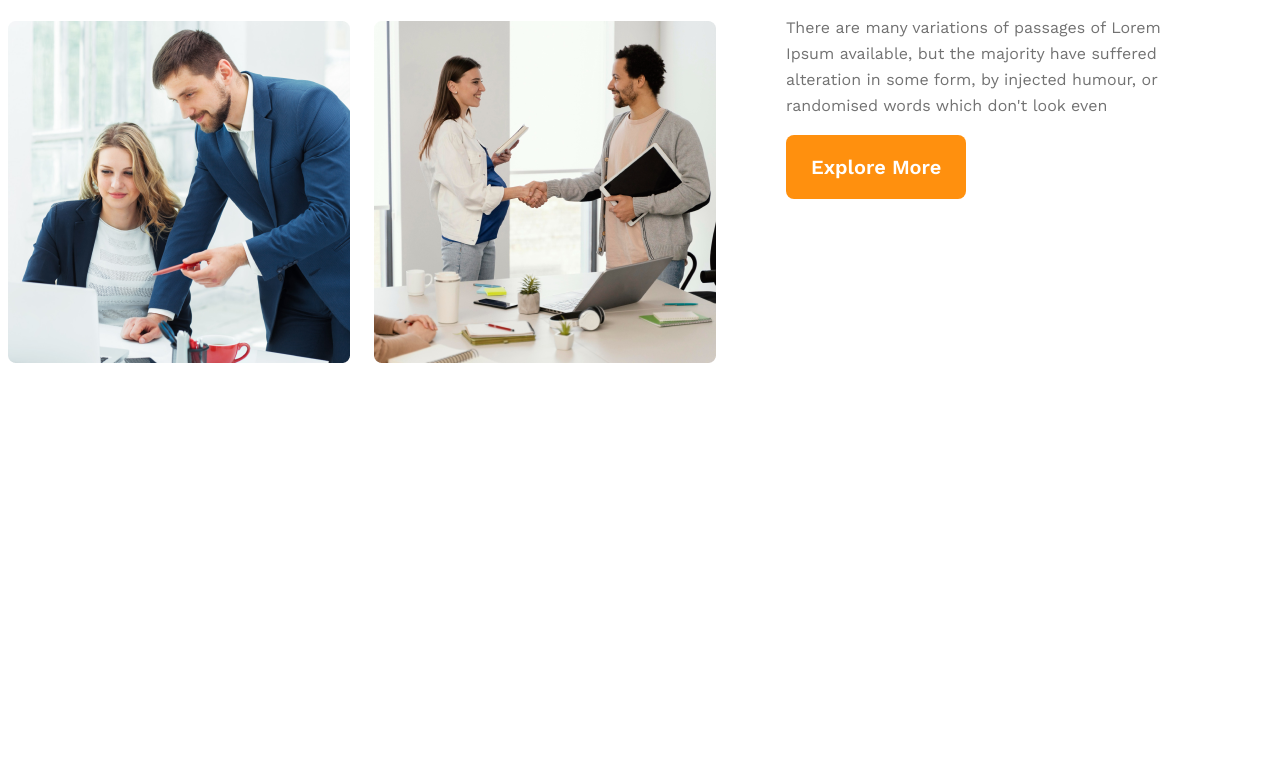
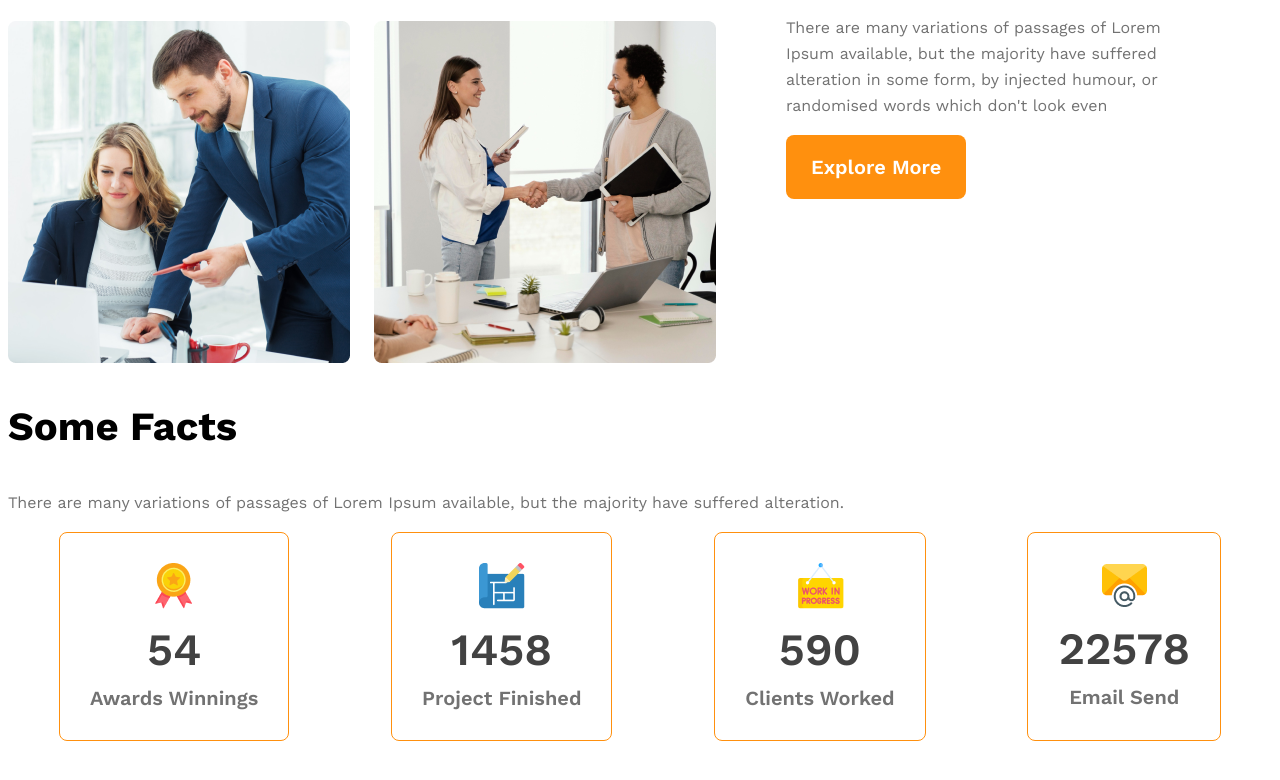
Before and after one commit to mazharul90007/g3-architects-website, a plain HTML site: page index.html in a window 1280 px wide. Shown: the part 1512-2292 px from the top of the page. Before the commit the page ends 1945 px from the top, so only its background shows below. Drawn offline with nearby package versions, Linux system fonts and the light colour scheme.

Commit message:
facts part added

```diff
--- a/assets/css/style.css
+++ b/assets/css/style.css
@@ -9,7 +9,8 @@ font-family: 'Work Sans', sans-serif;
 * {
     font-family: 'Work Sans', sans-serif;
 }
-.btn-primary{
+
+.btn-primary {
     border-radius: 8px;
     background: #FF900E;
     padding: 20px 25px;
@@ -19,12 +20,20 @@ font-family: 'Work Sans', sans-serif;
     font-weight: 600;
     cursor: pointer;
 }
-.common-paragraph{
-color:#727272;
-font-size: 16px;
-font-weight: 400;
-line-height: 26px;
+
+.common-paragraph {
+    color: #727272;
+    font-size: 16px;
+    font-weight: 400;
+    line-height: 26px;
 }
+
+.common-heading {
+    color: var(#131313);
+    font-size: 2.5rem;
+    font-weight: 700;
+}
+
 /*Shared style css end*/
 /*Header Part css start*/
 header {
@@ -47,12 +56,12 @@ nav li {
     margin-right: 30px;
 }
 
-.nav-title {
+/* .nav-title {
     color: var(#131313);
     text-align: center;
     font-size: 2.5rem;
     font-weight: 700;
-}
+} */
 
 nav li a {
     color: var(#424242);
@@ -63,50 +72,88 @@ nav li a {
     text-decoration: none;
 
 }
+
 .banner-content {
     max-width: 800px;
     text-align: center;
     margin: 0 auto;
 }
-.banner-title{
+
+.banner-title {
     font-size: 4rem;
     font-weight: 700;
     color: #131313;
 }
+
 .banner img {
     margin-top: 20px;
     width: 100%;
 }
+
 /*Header Part css end*/
 /*main part css start*/
 main {
     max-width: 1440px;
     margin: 70px auto;
 }
+
 /*Teams part css start*/
 .teams-container {
     display: flex;
     align-items: center;
 }
+
 .teams-img-container {
     display: grid;
     grid-template-columns: repeat(2, 1fr);
     gap: 1.5rem;
 
 }
+
 .teams-content {
     padding: 0 70px;
 }
-.teams-title{
+
+.teams-title {
     font-size: 2.8rem;
 }
-.quick-list{
+
+.quick-list {
     font-weight: 500;
     color: #727272;
 }
-.text-features{
+
+.text-features {
     font-weight: 700;
     color: #FF900E;
 }
+
 /*Teams part css end*/
+/*Facts part css start*/
+.facts-card-container {
+    display: flex;
+    justify-content: space-around;
+}
+.facts-card-container .card {
+    border-radius: 8px;
+    border: 1px solid #FF900E;
+    text-align: center;
+    padding: 30px;
+}
+.facts-card-container .card-title {
+    color: #727272;
+    font-size: 1.25rem;
+    font-weight: 600;
+    padding: 0;
+    margin: 0;
+}
+.facts-card-container .card-stats{
+    font-size: 2.8rem;
+    color: #424242;
+    font-weight: 600;
+    padding: 0;
+    margin: 10px 0;
+}
+
+/*Facts part css end*/
 /*main part css end*/
--- a/index.html
+++ b/index.html
@@ -12,7 +12,7 @@
 <body>
     <header>
         <nav>
-            <h3 class="nav-title">G3 Architects</h3>
+            <h3 class="nav-title common-heading">G3 Architects</h3>
             <ul>
                 <li><a href="">Home</a></li>
                 <li><a href="">About</a></li>
@@ -34,7 +34,7 @@
         </div>
     </header>
     <main>
-        <!--feature section html start-->
+        <!--team section html start-->
         <section class="teams-container">
             <div class="teams-img-container">
                 <img src="assets/images/team1.png" alt="">
@@ -48,10 +48,42 @@
                 <button class="btn-primary">Explore More</button>
             </div>
         </section>
+        <!--team section html end-->
+        <!--feature section html start-->
+        <section class="features">
+
+        </section>
         <!--feature section html end-->
+        <!--facts section html start-->
+        <section class="facts">
+            <h3 class="common-heading">Some Facts</h3>
+            <p class="common-paragraph">There are many variations of passages of Lorem Ipsum available, but the majority have suffered alteration.</p>
+            <div class="facts-card-container">
+                <div class="card">
+                    <img src="assets/images/icons/ribon.png" alt="">
+                    <h2 class="card-stats">54</h2>
+                    <p class="card-title">Awards Winnings</p>
+                </div>
+                <div class="card">
+                    <img src="assets/images/icons/projects.png" alt="">
+                    <h2 class="card-stats">1458</h2>
+                    <p class="card-title">Project Finished</p>
+                </div>
+                <div class="card">
+                    <img src="assets/images/icons/customers.png" alt="">
+                    <h2 class="card-stats">590</h2>
+                    <p class="card-title">Clients Worked</p>
+                </div>
+                <div class="card">
+                    <img src="assets/images/icons/email.png" alt="">
+                    <h2 class="card-stats">22578</h2>
+                    <p class="card-title">Email Send</p>
+                </div>
+            </div>
+        </section>
+        <!--facts section html end-->
     </main>
     <footer>
-
     </footer>
 </body>
 
```
